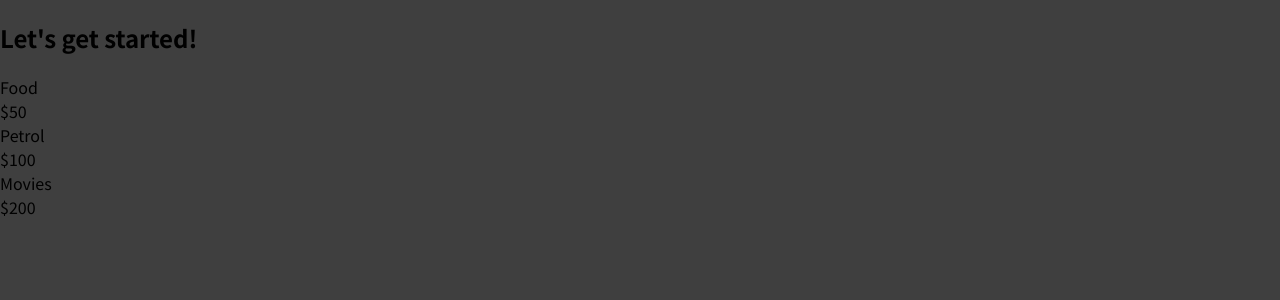
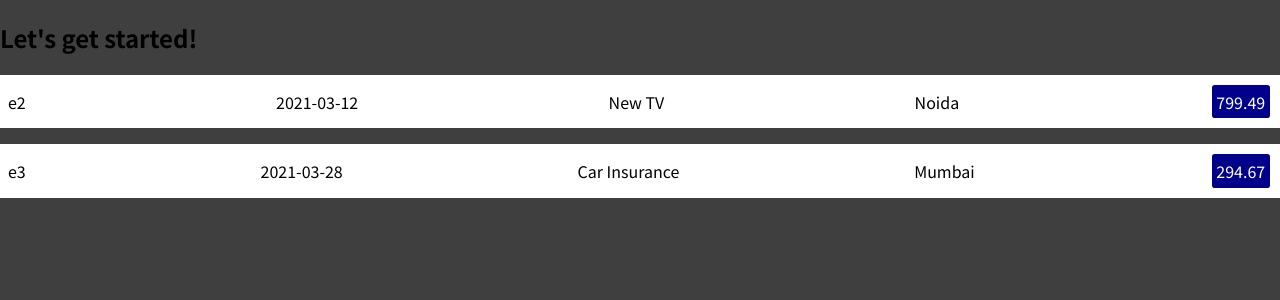
Before and after one commit to sps-398/react-course, a JavaScript app: page / in a window 1280 px wide. Shown: the top 300 px of the page. Built offline with nearby package versions, Linux system fonts and the light colour scheme.

Commit message:
task9-ass1

```diff
--- a/src/App.js
+++ b/src/App.js
@@ -1,10 +1,37 @@
 import ExpenseItem from "./components/ExpenseItem";
 
 function App() {
+  const expenses = [
+    {
+      id: 'e1',
+      title: 'Toilet Paper',
+      amount: 94.12,
+      date: new Date(2020, 7, 14),
+      location: 'Chennai'
+    },
+    { id: 'e2',
+    title: 'New TV',
+    amount: 799.49,
+    date: new Date(2021, 2, 12),
+    location: 'Noida'
+  },
+    {
+      id: 'e3',
+      title: 'Car Insurance',
+      amount: 294.67,
+      date: new Date(2021, 2, 28),
+      location: 'Mumbai'
+    }
+  ];
+
   return (
     <div>
       <h2>Let's get started!</h2>
-      <ExpenseItem></ExpenseItem>
+      <div id="expense-container">
+      </div>
+
+      <ExpenseItem id={expenses[1].id} title={expenses[1].title} amount={expenses[1].amount} date={expenses[1].date} location={expenses[1].location}></ExpenseItem>
+      <ExpenseItem id={expenses[2].id} title={expenses[2].title} amount={expenses[2].amount} date={expenses[2].date} location={expenses[2].location}></ExpenseItem>
     </div>
   );
 }
--- /dev/null
+++ b/src/components/ExpenseItem.css
@@ -0,0 +1,18 @@
+.expense_item {
+    width: 100%;
+    margin: 1rem 0;
+    padding: 0.5rem;
+    background-color: white ;
+    color: black;
+    display: flex;
+    justify-content: space-between;
+    align-items: center;
+}
+
+.amount {
+    padding: 0.3rem;
+    background-color: darkblue;
+    color: white;
+    border: 2px solid white;
+    border-radius: 0.3rem;
+}
--- a/src/components/ExpenseItem.js
+++ b/src/components/ExpenseItem.js
@@ -1,32 +1,27 @@
-function ExpenseItem() {
+import './ExpenseItem.css';
+
+function ExpenseItem(props) {
     return (
         <div>
-            <div>
+            <div className="expense_item">
                 <div>
-                    Food
+                    {props.id}
                 </div>
                 <div>
-                    $50
+                    {props.date.toISOString().split('T')[0]}
                 </div>
-            </div>
-            <div>
-                <div>
-                    Petrol
+                <div className="title">
+                    {props.title}
                 </div>
-                <div>
-                    $100
+                <div className='location'>
+                    {props.location}
                 </div>
-            </div>
-            <div>
-                <div>
-                    Movies
-                </div>
-                <div>
-                    $200
+                <div className="amount">
+                    {props.amount}
                 </div>
             </div>
         </div>
     );
 }
 
-export default ExpenseItem
+export default ExpenseItem;
```
